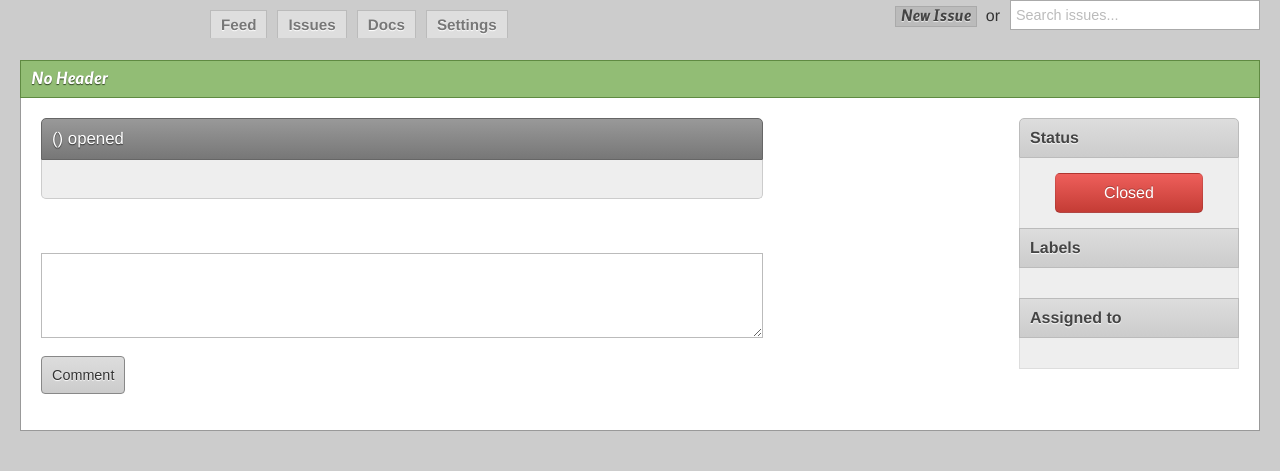
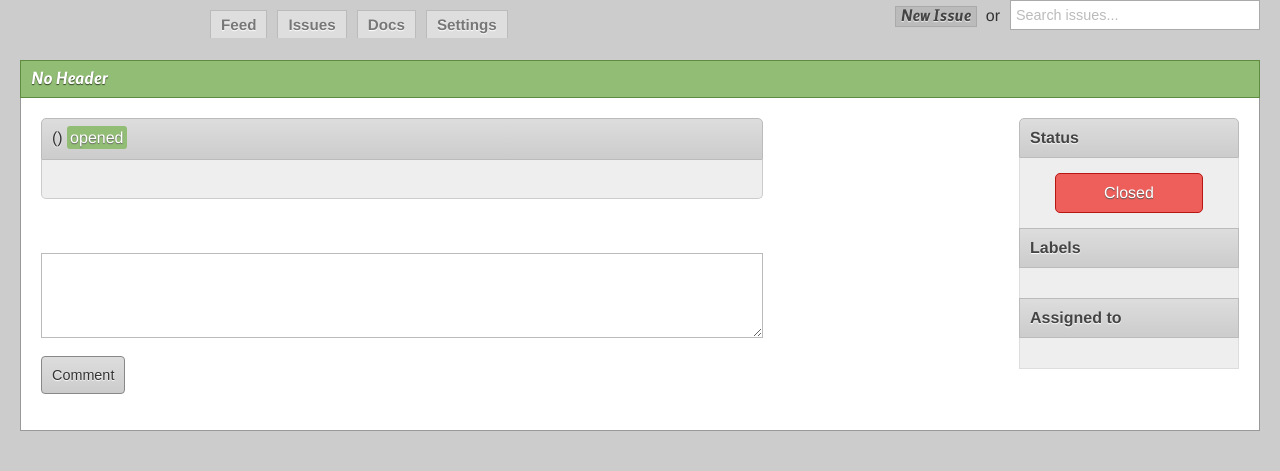
Before and after one commit to ndreynolds/hopper, a Flask app: template hopper/web/templates/issue.html in a window 1280 px wide. Shown: the top 471 px of the page. Run offline with Flask 3, Linux system fonts and the light colour scheme; the template is opened without the code that fills it, so the values that code supplies are empty; parts of the project's set-up code (start-up, migrations or seed data) failed here and were passed over; some libraries are stand-ins or nearby versions.

Commit message:
Adds events to issue thread.

```diff
--- a/hopper/database.py
+++ b/hopper/database.py
@@ -89,7 +89,8 @@ class Database(object):
         comments = issue.comments()
         # comments just need to be searchable, we're not going to be
         # retrieving them from this table.
-        comment_data = ''.join(c.content for c in comments)
+        comment_data = ''.join(c.content for c in comments if c.content
+                               is not None)
         ins.execute(id=issue.id,
                     title=issue.title,
                     status=issue.status,
@@ -116,7 +117,8 @@ class Database(object):
         issue_dicts = []
         for i in issues:
             comments = i.comments()
-            comment_data = ''.join(c.content for c in comments)
+            comment_data = ''.join(c.content for c in comments if c.content
+                                   is not None)
             issue_dicts.append({
                                 'id': i.id,
                                 'title': i.title,
--- a/hopper/utils.py
+++ b/hopper/utils.py
@@ -90,6 +90,8 @@ def relative_time(ts):
 
 def markdown_to_html(text):
     """Convert markdown to html."""
+    if type(text) is not str:
+        return '<p></p>'
     return markdown(text, ['codehilite'])
 
 
@@ -167,6 +169,8 @@ def cut(text, length, add_elipses=True):
     :param add_elipses: if True, append ``...`` to the end, if the
                         number of chars in text exceeded length.
     """
+    if type(text) is not str:
+        return ''
     if len(text) <= length:
         return text
     elif add_elipses:
--- a/hopper/web/static/css/style.css
+++ b/hopper/web/static/css/style.css
@@ -142,21 +142,20 @@ div#new a {
   text-decoration: none;
 }
 div.issue-header {
-  background-image: -webkit-linear-gradient(top, #999999, #777777);
-  background-image: -moz-linear-gradient(top, #999999, #777777);
-  background-image: -ms-linear-gradient(top, #999999, #777777);
-  background-image: -o-linear-gradient(top, #999999, #777777);
-  background-image: linear-gradient(top, #999999, #777777);
   border-top-left-radius: 5px;
   border-top-right-radius: 5px;
   -webkit-top-left-border-radius: 5px;
   -webkit-top-right-border-radius: 5px;
+  background-image: -webkit-linear-gradient(top, #dddddd, #cccccc);
+  background-image: -moz-linear-gradient(top, #dddddd, #cccccc);
+  background-image: -ms-linear-gradient(top, #dddddd, #cccccc);
+  background-image: -o-linear-gradient(top, #dddddd, #cccccc);
+  background-image: linear-gradient(top, #dddddd, #cccccc);
   width: 700px;
-  text-shadow: 0 1px 1px #333;
-  font-size: 105%;
-  color: #fff;
+  height: 20px;
   padding: 10px;
-  border: 1px solid #666;
+  border: 1px solid #bbb;
+  text-shadow: 0 1px 1px #fff;
 }
 div#comment-form {
   width: 722px;
@@ -310,13 +309,10 @@ textarea#content {
   cursor: pointer;
 }
 .green {
-  background-image: -webkit-linear-gradient(top, #62c462, #57a957);
-  background-image: -moz-linear-gradient(top, #62c462, #57a957);
-  background-image: -ms-linear-gradient(top, #62c462, #57a957);
-  background-image: -o-linear-gradient(top, #62c462, #57a957);
-  background-image: linear-gradient(top, #62c462, #57a957);
+  border: 1px solid #53793a;
+  background-color: #92bd75;
   border: 1px solid #5F8A42;
-  text-shadow: 0 -1px 0 rgba(0, 0, 0, 0.25);
+  text-shadow: 0 1px 1px #555;
 }
 .gray {
   border-radius: 4px;
@@ -340,15 +336,9 @@ textarea#content {
   cursor: pointer;
 }
 .red {
-  background-image: -webkit-linear-gradient(top, #ee5f5b, #c43c35);
-  background-image: -moz-linear-gradient(top, #ee5f5b, #c43c35);
-  background-image: -ms-linear-gradient(top, #ee5f5b, #c43c35);
-  background-image: -o-linear-gradient(top, #ee5f5b, #c43c35);
-  background-image: linear-gradient(top, #ee5f5b, #c43c35);
-  border: 1px solid #850003;
-  border-color: rgba(0, 0, 0, 0.1) rgba(0, 0, 0, 0.1) rgba(0, 0, 0, 0.25);
-  color: #fff;
-  text-shadow: 0 -1px 0 rgba(0, 0, 0, 0.25);
+  background-color: #EE5F5B;
+  border: 1px solid #b71713;
+  text-shadow: 0 1px 1px #555;
 }
 div#options-wrapper {
   padding: 10px;
@@ -441,6 +431,30 @@ div.issue {
   border-top: none;
   padding: 10px;
 }
+div.comment-event {
+  border-bottom-left-radius: 5px;
+  border-bottom-right-radius: 5px;
+  -webkit-bottom-left-border-radius: 5px;
+  -webkit-bottom-right-border-radius: 5px;
+}
+div.comment-event span#closed {
+  background-color: #EE5F5B;
+  color: white;
+  text-shadow: 0 1px 1px #666;
+  border-radius: 3px;
+  -webkit-border-radius: 3px;
+  -moz-border-radius: 3px;
+  padding: 3px;
+}
+div.comment-event span#opened, div.issue-header span#opened {
+  background-color: #92bd75;
+  color: white;
+  text-shadow: 0 1px 1px #666;
+  border-radius: 3px;
+  -webkit-border-radius: 3px;
+  -moz-border-radius: 3px;
+  padding: 3px;
+}
 div.comment-header {
   border-top-left-radius: 5px;
   border-top-right-radius: 5px;
@@ -457,21 +471,13 @@ div.comment-header {
   border: 1px solid #bbb;
   text-shadow: 0 1px 1px #fff;
 }
-div.comment-header span#author {
+div.comment-header span#author, div.issue-header span#author {
   font-weight: bold;
   color: #444;
 }
-div.comment-header span#time {
+div.comment-header span#time, div.issue-header span#time {
   font-weight: bold;
   color: #444;
-}
-div.issue-header span#author {
-  font-weight: bold;
-  color: #eee;
-}
-div.issue-header span#time {
-  font-weight: bold;
-  color: #eee;
 }
 div.issue span#title, div.comment span#title {
   font-size: 120%;
--- a/hopper/web/static/css/style.less
+++ b/hopper/web/static/css/style.less
@@ -196,14 +196,13 @@ div#new a {
 }
 
 div.issue-header {
-    .gradient();
     .rounded-corners-top();
+    .gradient(#ddd, #ccc);
     width:@default-width;
-    text-shadow: 0 1px 1px #333;
-    font-size:105%;
-    color:#fff;
+    height:20px;
     padding:10px;
-    border:1px solid #666;
+    border:1px solid #bbb;
+    text-shadow:0 1px 1px #fff;
 }
 
 div#comment-form {
@@ -374,9 +373,10 @@ textarea#content {
 }
 
 .green {
-    .gradient(#62C462, #57A957);
+    border:1px solid darken(@hopper-green, 5%);
+    background-color: lighten(@hopper-green, 20%);
     border:1px solid #5F8A42;
-    text-shadow:0 -1px 0 rgba(0, 0, 0, 0.25);
+    text-shadow:0 1px 1px #555;
 }
 
 .gray {
@@ -393,11 +393,9 @@ textarea#content {
 }
 
 .red {
-    .gradient(#EE5F5B, #C43C35);
-    border:1px solid #850003;
-    border-color:rgba(0, 0, 0, 0.1) rgba(0, 0, 0, 0.1) rgba(0, 0, 0, 0.25);
-    color:#fff;
-    text-shadow:0 -1px 0 rgba(0, 0, 0, 0.25);
+    background-color:#EE5F5B;
+    border:1px solid darken(#EE5F5B, 25%);
+    text-shadow:0 1px 1px #555;
 }
 
 div#options-wrapper {
@@ -471,6 +469,26 @@ div.issue {
     padding:10px;
 }
 
+div.comment-event {
+    .rounded-corners-bottom();
+}
+
+div.comment-event span#closed {
+    background-color:#EE5F5B;
+    color:white;
+    text-shadow:0 1px 1px #666;
+    .rounded-corners(3px);
+    padding:3px;
+}
+
+div.comment-event span#opened, div.issue-header span#opened {
+    background-color:lighten(@hopper-green, 20%);
+    color:white;
+    text-shadow:0 1px 1px #666;
+    .rounded-corners(3px);
+    padding:3px;
+}
+
 div.comment-header {
     .rounded-corners-top();
     .gradient(#ddd, #ccc);
@@ -481,30 +499,17 @@ div.comment-header {
     text-shadow:0 1px 1px #fff;
 }
 
-div.comment-header span#author {
+div.comment-header span#author, div.issue-header span#author {
     font-weight:bold;
     color:#444;
 }
 
-div.comment-header span#email {
+div.comment-header span#email, div.issue-header span#email {
 }
 
-div.comment-header span#time {
+div.comment-header span#time, div.issue-header span#time {
     font-weight:bold;
     color:#444;
-}
-
-div.issue-header span#author {
-    font-weight:bold;
-    color:#eee;
-}
-
-div.issue-header span#email {
-}
-
-div.issue-header span#time {
-    font-weight:bold;
-    color:#eee;
 }
 
 div.issue span#title, div.comment span#title {
--- a/hopper/web/templates/issue.html
+++ b/hopper/web/templates/issue.html
@@ -30,7 +30,7 @@
 <div class="issue-header">
     <span id="author">{{ issue.author['name'] }}</span>
     <span id="email">({{ issue.author['email'] }})</span>
-    opened
+    <span id="opened">opened</span>
     <span id="time">{{ issue.created }}</span>
 </div>
 <div class="issue">
@@ -41,6 +41,22 @@
 <br>
 {% if comments %}
     {% for comment in comments %}
+        {% if comment.event %}
+        <div class="comment-header comment-event">
+            <span id="author">{{ comment.author['name'] }}</span>
+            <span id="email">({{ comment.author['email'] }})</span>
+            &nbsp;
+            {% if comment.event_data == 'opened' %}
+            <span id="opened">re-opened</span>
+            {% elif comment.event_data == 'closed' %}
+            <span id="closed">closed</span>
+            {% else %}
+            <span id="event">{{ comment.event_data }}</span>
+            {% endif %}
+            &nbsp;
+            <span id="time">{{ comment.timestamp }}</span>
+        </div>
+        {% else %}
         <div class="comment-header">
             <span id="author">{{ comment.author['name'] }}</span>
             <span id="email">({{ comment.author['email'] }})</span>
@@ -50,6 +66,7 @@
         <div id="comment-{{ comment.id[:6] }}" class="comment">
             {{ comment.content|safe }}
         </div>
+        {% endif %}
         <br>
     {% endfor %}
 {% endif %}
```
Also changed, not shown: hopper/comment.py (+5 -4 lines), hopper/web/templates/settings.html (+17 -18 lines), hopper/web/views/issues.py (+16 -4 lines). Lines whose indentation alone changed are shown as unchanged.
